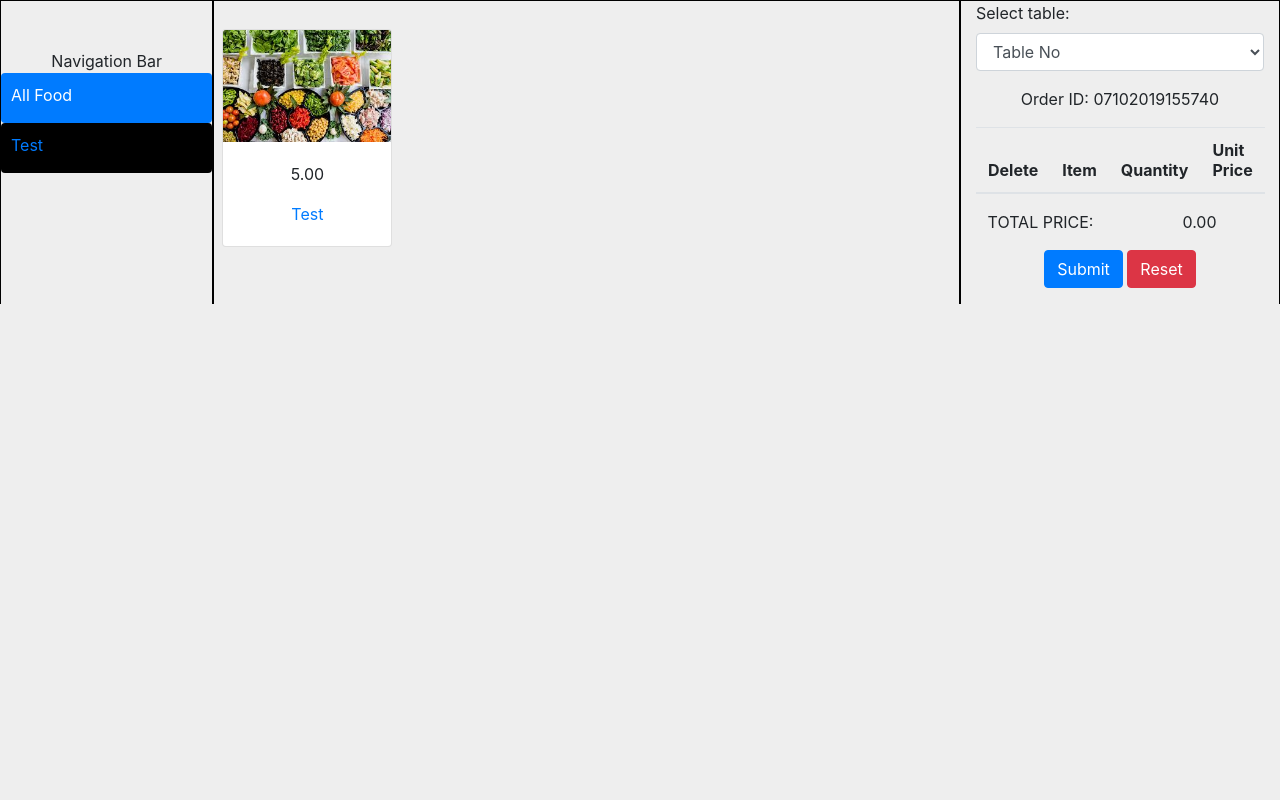
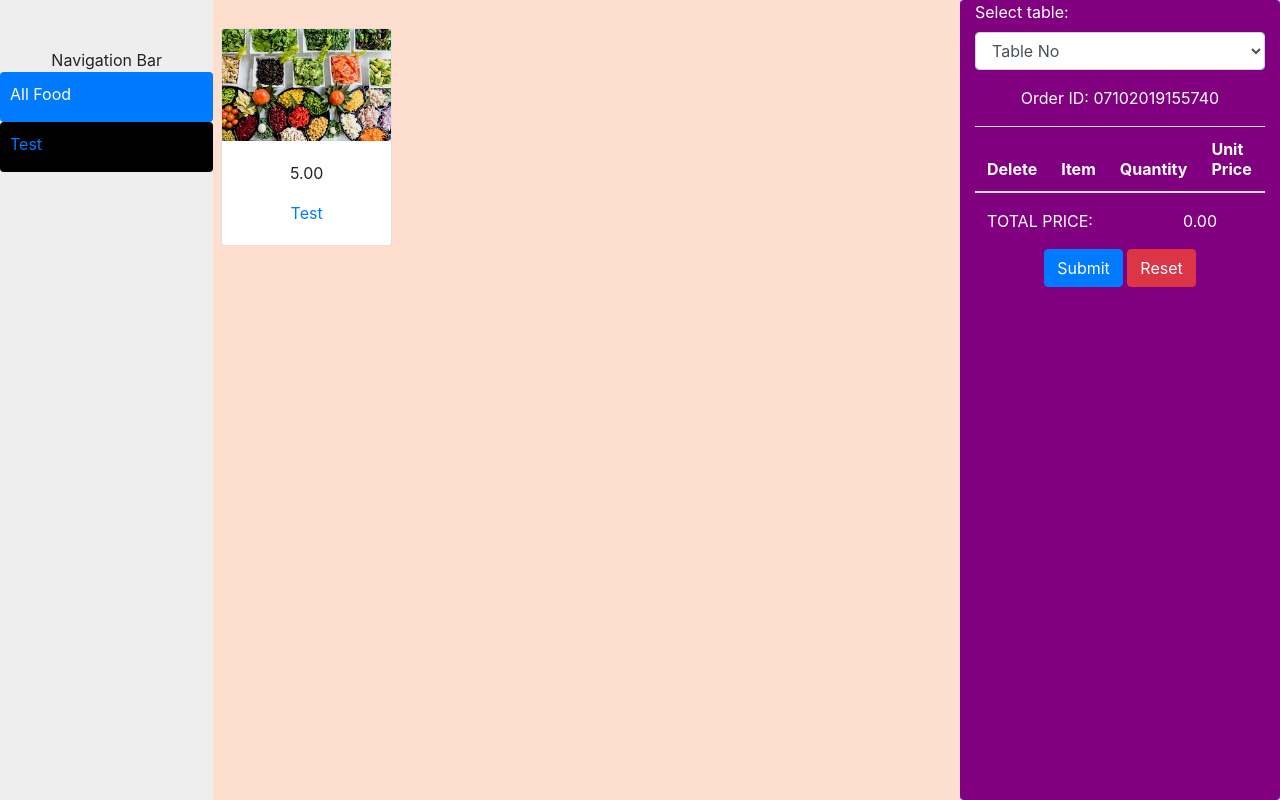
Before and after one commit to TeradonGenesis/FoodSmith-Cafe-POS-System, a PHP site: page /foodordercart.php in a window 1280 px wide. Run offline with PHP 8.4, Linux system fonts and the light colour scheme; data comes from the database, SQL or seed files in the repository; lists and menus that the app fills with data are empty; some libraries are stand-ins or nearby versions.

Commit message:
DARREN 100085926
Redesign foodordercart

```diff
--- a/css/foodlisting.css
+++ b/css/foodlisting.css
@@ -7,8 +7,8 @@ body{
 }
 
 .lulw{
-    border: 1px solid black;
-    border-bottom: none;
+    /*border: 1px solid black;
+    border-bottom: none;*/
     padding: 0;
     background-color: #eeeeee;
 
@@ -16,13 +16,15 @@ body{
 
 
 .lulw2{
-    border: 1px solid black;
-    border-bottom: none;
+    /*border: 1px solid black;
+    border-bottom: none;*/
+    background-color: #FEDECF;
 }
 
 .lulw3{
-    border: 1px solid black;
-    border-bottom: none;
+    /*border: 1px solid black;
+    border-bottom: none;*/
+    background-color: purple;
 }
 
 .food2{
--- a/foodordercart.php
+++ b/foodordercart.php
@@ -24,9 +24,9 @@
     </head>
 
     <body>
-        <div class="container-fluid">
+        <div class="container-fluid h-100">
             <!--NavBar area-->
-            <div class="row">
+            <div class="row h-100">
                 <div class="col-md-2 col-sm-2 lulw">
                     <div class="col-md-12 innerNav">
                         <p class="text-center mb-0 mt-5">Navigation Bar</p>
@@ -61,7 +61,7 @@
 
                 </div>
                 <!--Food Order Cart-->
-                <div class="col-md-3 lulw3">
+                <div class="col-md-3 lulw3 text-white rounded">
                     <div class="row">
                         <div class="col-md-12">
                             <div class="form-group">
@@ -84,8 +84,8 @@
                                 echo '<p>Order ID: <span id="orderID">'.$id.'</span></p>';
                             ?>
                         </div>
-                        <div class="col-md-12 ">
-                            <table id="table" class="table">
+                        <div class="col-md-12">
+                            <table id="table" class="table text-white">
                                 <thead>
                                     <th scope="col">Delete</th>
                                     <th scope="col">Item</th>
```
